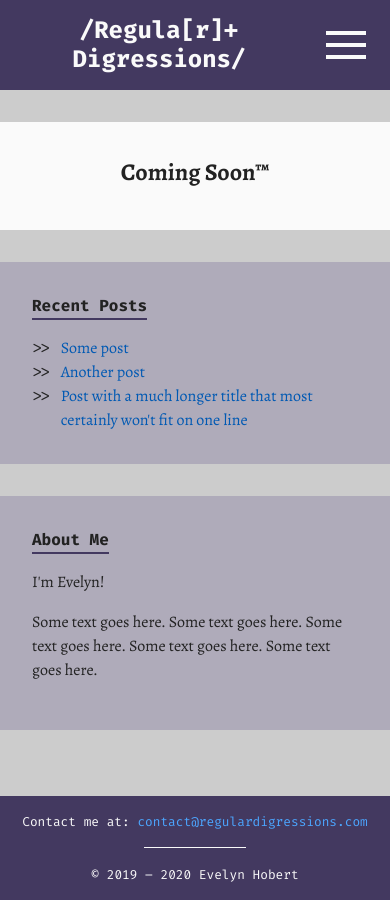
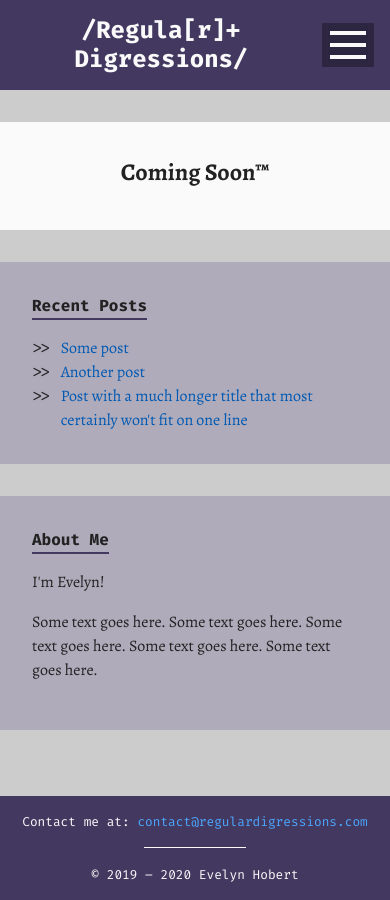
Before and after one commit to Evelyn-H/regulardigressions.com, a Jekyll site: the page built from index.md, in a window 390 px wide. Built offline with Jekyll 4.4.1, drawn with Linux system fonts in a browser that asks for light colours.

Commit message:
Small little hamburger improvement

```diff
--- a/_sass/_header-content.scss
+++ b/_sass/_header-content.scss
@@ -34,7 +34,8 @@
         }
     }
 
-    #hamburger:hover {
+    // #hamburger:hover {
+    #hamburger {
         background: darken($primary, 10%);
     }
 
--- a/_sass/_layout.scss
+++ b/_sass/_layout.scss
@@ -155,7 +155,7 @@ body {
 
         %hamburger-bar-shared {
             background: #fafafa;
-            width: 2.5rem;
+            width: 2.25rem;
             height: 0.25rem;
             transition: all 0.5s ease;
         }
```
